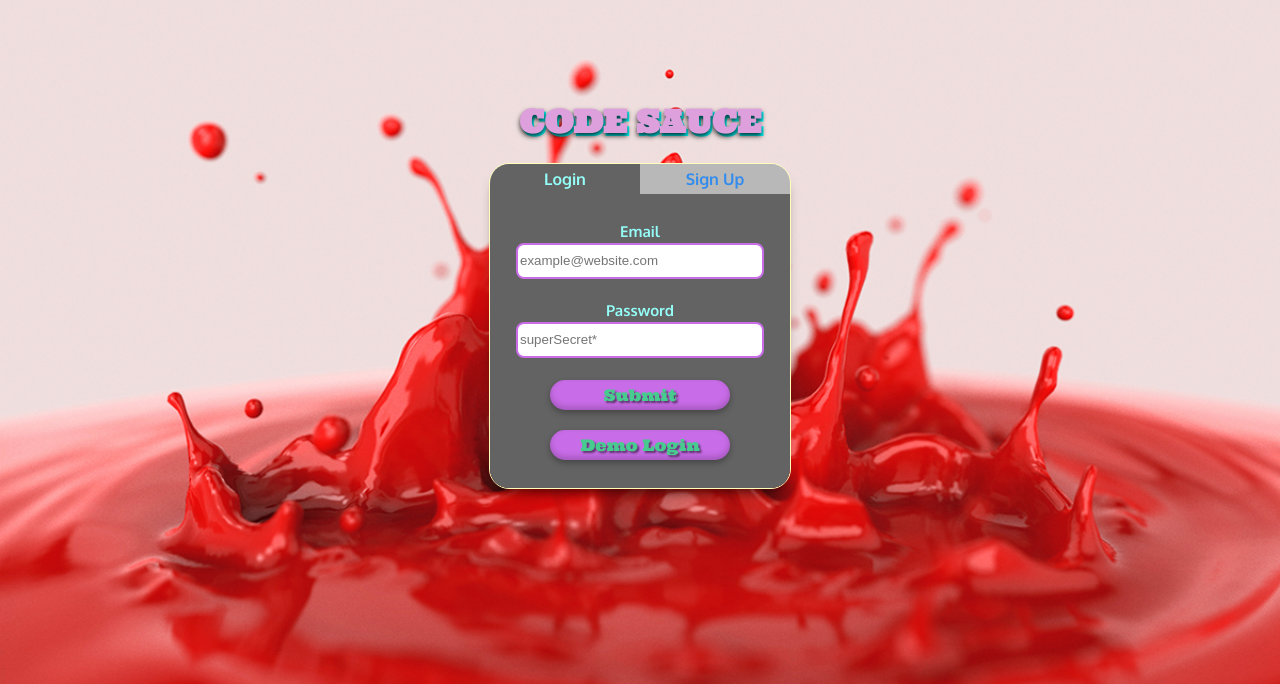
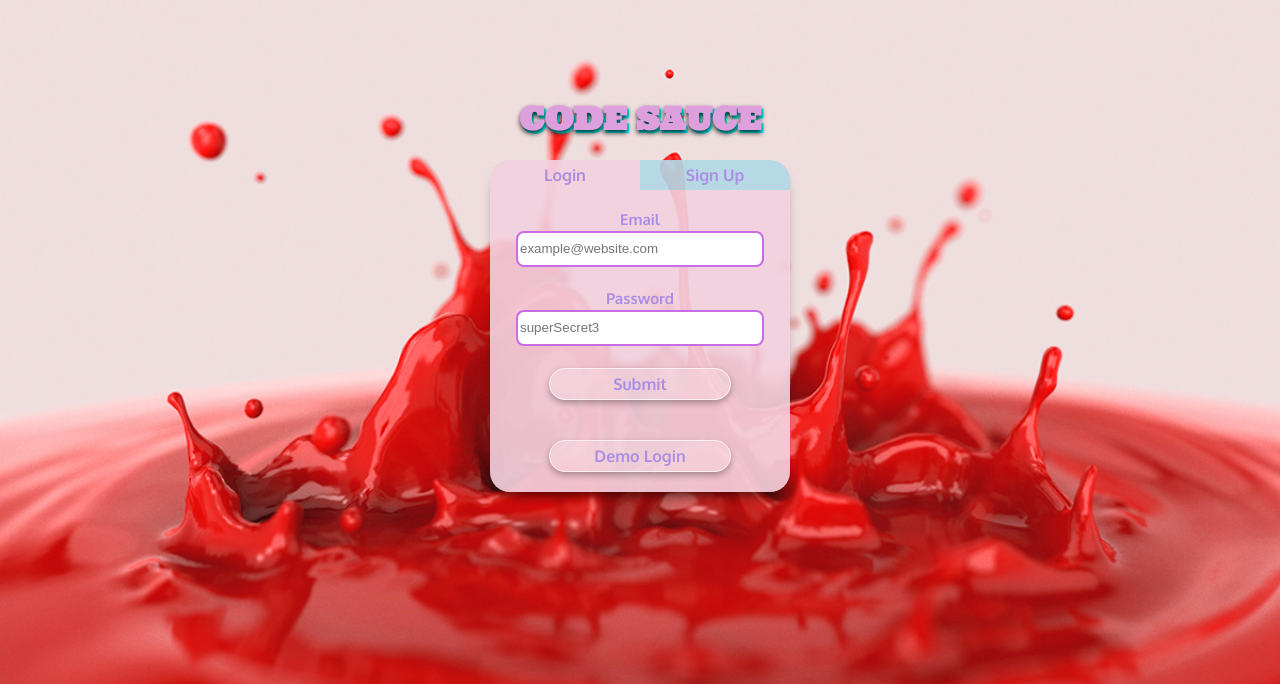
Before and after one commit to caseyriley/Quizzy, a React (Create React App) app in the folder Client/: page / in a window 1280 px wide. Shown: the part 116-800 px from the top of the page. Built offline with nearby package versions, Linux system fonts and the light colour scheme; no server answers.

Commit message:
sytle login form

```diff
--- a/Client/src/Components/LoginForm.js
+++ b/Client/src/Components/LoginForm.js
@@ -101,7 +101,7 @@ const LoginForm = (props)=>{
         <input
         ref={password}
         required
-        placeholder={"superSecret*"}
+        placeholder={"superSecret3"}
         minLength={6}
         maxLength={150}
         />
--- a/Client/src/Components/SignupForm.js
+++ b/Client/src/Components/SignupForm.js
@@ -84,7 +84,7 @@ const SignupForm = (props)=>{
         ref={password}
         className={`${errorState.password === false ? 'error' : ''}`}
         required
-        placeholder={"superSecret*"}
+        placeholder={"superSecret3"}
         minLength={6}
         maxLength={150}
         />
@@ -105,7 +105,7 @@ const SignupForm = (props)=>{
         <input
         ref={language}
         required
-        placeholder={"javasnake"}
+        placeholder={"javascript"}
         minLength={2}
         maxLength={150}
         />
--- a/Client/src/styles/loginPage.css
+++ b/Client/src/styles/loginPage.css
@@ -15,12 +15,10 @@
 }
 .login-form-c{
   width: 300px;
-  border: 1px solid gray;
   display: flex;
   flex-direction: column;
   justify-content: center;
   align-items: center;
-  border: 1px solid rgb(255, 255, 185);
   border-radius: 20px;
   overflow:hidden;
   -webkit-box-shadow: 0px 10px 13px -7px rgb(0, 0, 0, .7), 5px 5px 15px 5px rgba(0,0,0,0);
@@ -36,13 +34,14 @@
 .login-button{
   width: 50%;
   height: 30px;
-  background-color: rgb(99, 99, 99);
+  background-color: rgba(242, 209, 223, 0.91);
   display: flex;
   align-items: center;
   justify-content: center;
+  cursor: pointer;
 }
 .login-button span{
-  color: rgb(148, 255, 248);
+  color: rgb(171, 141, 228);
   font-family: 'Oxygen', sans-serif;
   margin: 0px 0px 0px 0px;
   text-align: center;
@@ -50,13 +49,14 @@
 .signup-button{
   width: 50%;
   height: 30px;
-  background-color: rgb(184, 184, 184);
+  background-color: rgba(178, 216, 230, 0.91);
   display: flex;
   align-items: center;
   justify-content: center;
+  cursor: pointer;
 }
 .signup-button span{
-  color: rgb(50, 140, 237);
+  color: rgb(171, 141, 228);
   font-family: 'Oxygen', sans-serif;
   margin: 0px 0px 0px 0px;
   text-align: center;
@@ -68,8 +68,7 @@
   justify-content: center;
   align-items: center;
   background-size: cover;
-  background-color: rgb(184, 184, 184);
-  border: 8px solid rgb(184, 184, 184);
+  background-color: rgba(178, 216, 230, 0.91);
 }
 .login-form{
   width: 100%;
@@ -78,17 +77,14 @@
   justify-content: center;
   align-items: center;
   background-size: cover;
-  background-color: rgb(99, 99, 99);
-  border: 8px solid rgb(99, 99, 99);
+  background-color: rgba(242, 209, 223, 0.91);
 }
 .login-form label{
   width: 100%;
-  color: rgb(148, 255, 248);
-  font-family: 'Ultra', serif;
+  color: rgb(171, 141, 228);
   font-family: 'Oxygen', sans-serif;
   font-size: 15px;
   font-weight: 700;
-  margin: 0px 0px 0px 0px;
   text-align: center;
   display: flex;
   flex-direction: column;
@@ -108,58 +104,58 @@
   border: 2px solid rgb(201, 108, 232);
 }
 .log-sign-login-button{
+  color: rgb(171, 141, 228);
+  height: 30px;
   width: 60%;
-  height: 30px;
+  border: 1px solid rgb(255, 239, 242);
   display: flex;
   justify-content: center;
   align-items: center;
   border-radius: 999px;
-  box-shadow: 0px 3px 6px rgb(0, 0, 0, .3),
-  inset 0px -3px 6px rgb(0, 0, 0, .2);
+  box-shadow: 0px 3px 6px 0px rgb(0, 0, 0, .3);
+  transition: all .4s;
+  background-color :rgb(255, 255, 255, .2);
   margin: 20px 0px 20px 0px;
-  transition: all .3s;
-  color: rgb(215, 144, 238);
-  background-color: rgb(201, 108, 232);
-  color: rgb(72, 203, 142);
+  cursor: pointer;
 }
 .log-sign-login-button span{
-  font-family: 'Ultra', serif;
-  text-shadow: 2px 2px 2px rgb(0, 0, 0, .5);
+  font-family: 'Oxygen', sans-serif;
   transition: all .3s;
 }
 .log-sign-login-button:hover{
-  background-color: rgb(250, 188, 73);
+  background-color: rgb(255, 255, 255);
   color: rgb(215, 144, 238);
 }
 
 .log-sign-demo-button{
+  color: rgb(171, 141, 228);
+  height: 30px;
   width: 60%;
-  height: 30px;
+  border: 1px solid rgb(255, 239, 242);
+  font-family: 'Oxygen', sans-serif;
   display: flex;
   justify-content: center;
   align-items: center;
   border-radius: 999px;
-  box-shadow: 0px 3px 6px rgb(0, 0, 0, .3),
-  inset 0px -3px 6px rgb(0, 0, 0, .2);
-  margin: 00px 0px 20px 0px;
-  transition: all .3s;
-  background-color: rgb(201, 108, 232);
-  color: rgb(72, 203, 142);
+  box-shadow: 0px 3px 6px 0px rgb(0, 0, 0, .3);
+  transition: all .4s;
+  background-color :rgb(255, 255, 255, .2);
+  margin: 20px 0px 20px 0px;
+  cursor: pointer;
 }
 .log-sign-demo-button span{
-  font-family: 'Ultra', serif;
-  text-shadow: 2px 2px 2px rgb(0, 0, 0, .5);
+  font-family: 'Oxygen', sans-serif;
   transition: all .3s;
 }
 .log-sign-demo-button:hover{
-  background-color: rgb(250, 188, 73);
+  background-color: rgb(255, 255, 255);
   color: rgb(215, 144, 238);
 }
 
 /* /////////////Signup/Form/////////////////// */
 .signup-form label{
   width: 100%;
-  color: rgb(50, 140, 237);
+  color: rgb(171, 141, 228);
   font-family: 'Oxygen', sans-serif;
   font-size: 15px;
   font-weight: 700;
```
